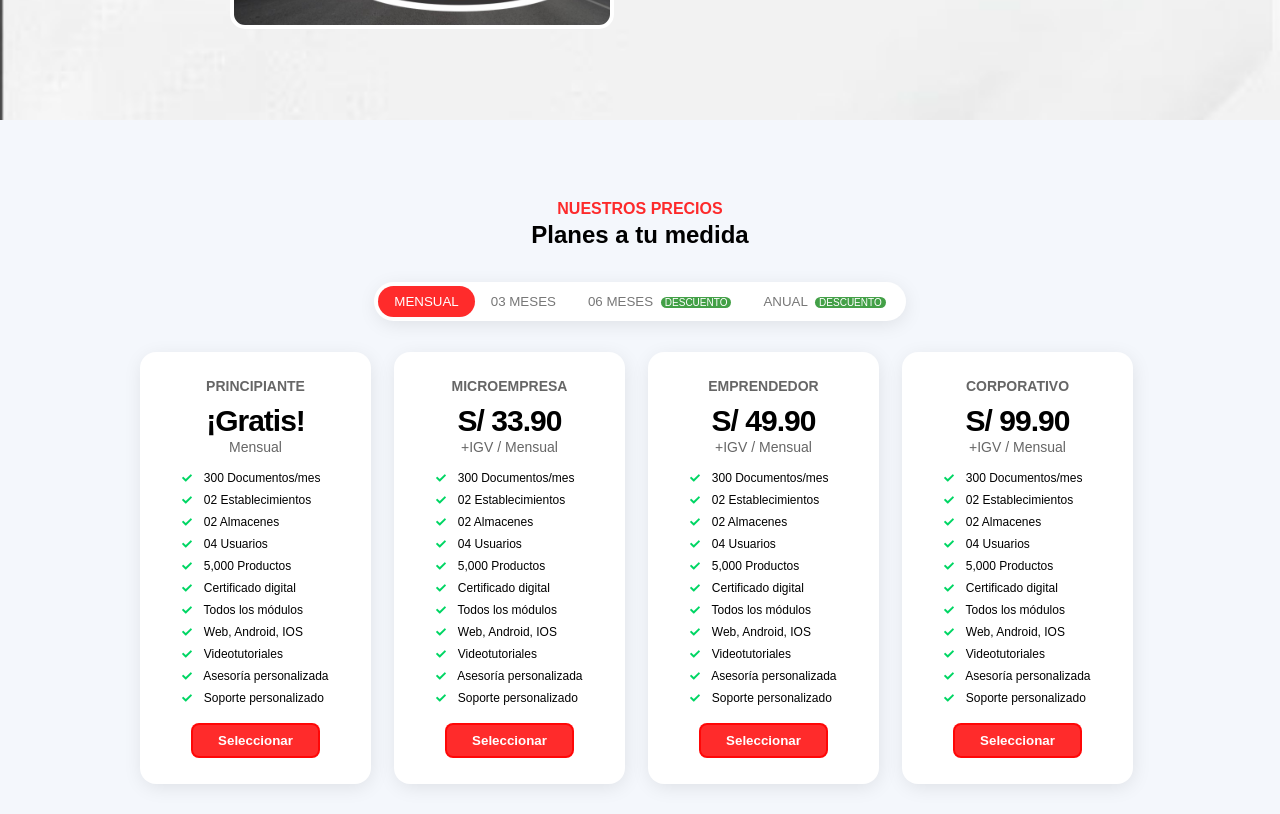
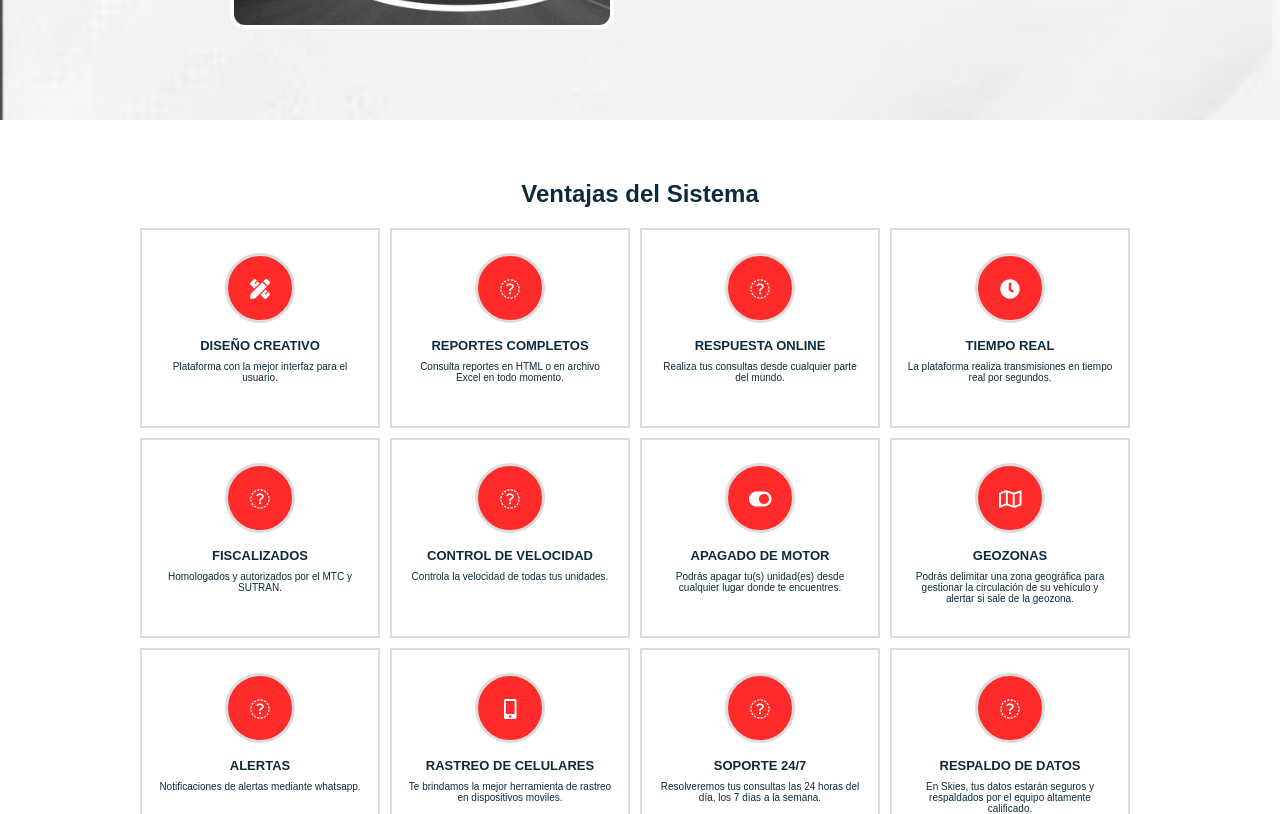
Before and after one commit to LuisOM1/web-front, a React (Create React App) app: page / in a window 1280 px wide. Shown: the part 1180-1994 px from the top of the page. Built offline with nearby package versions, Linux system fonts and the light colour scheme.

Commit message:
Ventajas deploy

```diff
--- a/src/App.js
+++ b/src/App.js
@@ -6,6 +6,7 @@ import Nosotros from './components/Nosotros';
 import Precios from './components/Precios';
 import Footer from './components/Footer';
 import Contact from './components/Contact';
+import Ventajas from './components/Ventajas';
 
 
 function App() {
@@ -15,6 +16,7 @@ function App() {
       < Header />
       < Slider />
       < Nosotros />
+      < Ventajas />
       < Precios/>
       < Contact />
 
--- /dev/null
+++ b/src/components/Cardsv.js
@@ -0,0 +1,32 @@
+import React from 'react';
+import '../css/ventajas.css';
+
+
+
+
+//Componente funcional Cardsv
+function Cardsv ({icono,titulo,parrafo}){
+
+
+      return (
+
+        <div className="cardv">
+            <div className="cardv_center" >
+                <div className="cardv_icono">
+                    <div className='cardv_icono_circle'>
+                        <i className={icono}></i>
+                    </div>
+                </div>
+                <div className="cardv_text">
+                    <h3>{titulo}</h3>
+                    <p>{parrafo}</p>
+                </div>
+            </div>
+        </div>
+
+      );
+
+  }
+
+
+  export default Cardsv;
--- /dev/null
+++ b/src/components/Ventajas.js
@@ -0,0 +1,47 @@
+import React from 'react';
+import '../css/ventajas.css';
+import Cardsv from './Cardsv';
+
+
+
+
+//Componente funcional Ventajas
+function Ventajas (){
+    const cardsv = [
+        { id:1, icono:'fas fa-pencil-ruler', titulo:'DISEÑO CREATIVO', parrafo:'Plataforma  con la mejor interfaz para el usuario.'},
+        { id:2, icono:'fas fa-file-chart-line', titulo:'REPORTES COMPLETOS', parrafo:'Consulta reportes en HTML o en archivo Excel en todo momento.'},
+        { id:3, icono:'fas fa-phone-laptop', titulo:'RESPUESTA ONLINE', parrafo:'Realiza tus consultas desde cualquier parte del mundo.'},
+        { id:4, icono:'fas fa-clock', titulo:'TIEMPO REAL', parrafo:'La plataforma realiza transmisiones en tiempo real por segundos.'},
+        { id:5, icono:'fas fa-shield-check', titulo:'FISCALIZADOS', parrafo:'Homologados y autorizados por el MTC y SUTRAN.'},
+        { id:6, icono:'fas fa-tachometer-slow', titulo:'CONTROL DE VELOCIDAD', parrafo:'Controla la velocidad de todas tus unidades.'},
+        { id:7, icono:'fas fa-toggle-on', titulo:'APAGADO DE MOTOR', parrafo:'Podrás apagar tu(s) unidad(es) desde cualquier lugar donde te encuentres.'},
+        { id:8, icono:'far fa-map', titulo:'GEOZONAS', parrafo:'Podrás delimitar una zona geográfica para gestionar la circulación de su vehículo y alertar si sale de la geozona.'},
+        { id:9, icono:'fas fa-bell-on', titulo:'ALERTAS', parrafo:'Notificaciones de alertas mediante whatsapp.'},
+        { id:10, icono:'fas fa-mobile-alt', titulo:'RASTREO DE CELULARES', parrafo:'Te brindamos la mejor herramienta de rastreo en dispositivos moviles.'},
+        { id:11, icono:'fas fa-user-headset', titulo:'SOPORTE 24/7', parrafo:'Resolveremos tus consultas las 24 horas del día, los 7 días a la semana.'},
+        { id:12, icono:'far fa-lock-alt', titulo:'RESPALDO DE DATOS', parrafo:'En Skies, tus datos estarán seguros y respaldados por el equipo altamente calificado.'}
+      ]
+
+      return (  <div className='ventajas'>
+                    <div className='ventajas_container'>
+                        <div className='ventajas_title'>
+                            <h2>Ventajas del Sistema</h2>
+                        </div>
+
+                        <div className='ventajas_cards'>
+                            {  cardsv.map(card => (
+                                <Cardsv icono={card.icono} titulo={card.titulo} parrafo={card.parrafo} />
+                                ))
+                            }
+                        </div>
+
+                    </div>
+                </div>
+
+
+      );
+
+  }
+
+
+  export default Ventajas;
--- /dev/null
+++ b/src/css/ventajas.css
@@ -0,0 +1,91 @@
+
+
+.ventajas{
+    height: 800px;
+    display: flex;
+    align-items: center;
+    justify-content: center;
+}
+
+    .ventajas_container{
+        height: 680px;
+        width: 100%;
+        margin-left: 140px;
+        margin-right: 140px;
+    }
+
+        .ventajas_title{
+            text-align: center;
+        }
+
+            .ventajas_title h2{
+                font-weight: 700;
+                font-size: 24px;
+                color: #0e2b3d;
+            }
+
+        .ventajas_cards{
+            margin-top: 20px;
+            width: 100%;
+            height: 600px;
+            display: flex;
+            flex-wrap: wrap;
+            gap: 10px;
+
+        }
+
+            .cardv{
+                width: 24%;
+                height: 200px;
+                border: 2px solid #dcdcdc;
+                background: #fff;
+                display: flex;
+                align-items: center;
+                justify-content: center;
+            }
+
+
+                .cardv_center{
+                    margin-left: 15px;
+                    margin-right: 15px;
+                }
+
+                    .cardv_icono{
+                        height: 100px;
+                        display: flex;
+                        align-items: center;
+                        justify-content: center;
+                    }
+
+                        .cardv_icono_circle{
+                            width: 70px;
+                            height:70px;
+                            line-height: 70px;
+                            border-radius: 50%;
+                            background-color: var(--color-rojo-logo);
+                            text-align: center;
+                            border: 3px solid #dcdcdc;
+                        }
+
+                            .fa-pencil-ruler, .fa-file-chart-line, .fa-phone-laptop, .fa-clock, .fa-shield-check, .fa-tachometer-slow, .fa-toggle-on, .fa-map, .fa-bell-on, .fa-mobile-alt, .fa-user-headset, .fa-lock-alt{
+                                font-size: 20px;
+                                color: white;
+                            }
+
+                    .cardv_text{
+                        text-align: center;
+                        height: 80px;
+                    }
+
+                        .cardv_text h3{
+                            font-size: 13px;
+                            text-transform: uppercase;
+                            color: #0e2b3d;
+                            font-weight: 700;
+                            margin-bottom: 8px;
+                        }
+
+                        .cardv_text p{
+                            font-size: 10px;
+                            color: #0e2b3d;
+                        }
```
Also changed, not shown: package.json (+7 -1 lines), src/img/fondo.jpg, 1 other file (tests, documents, lock files or other folders).
